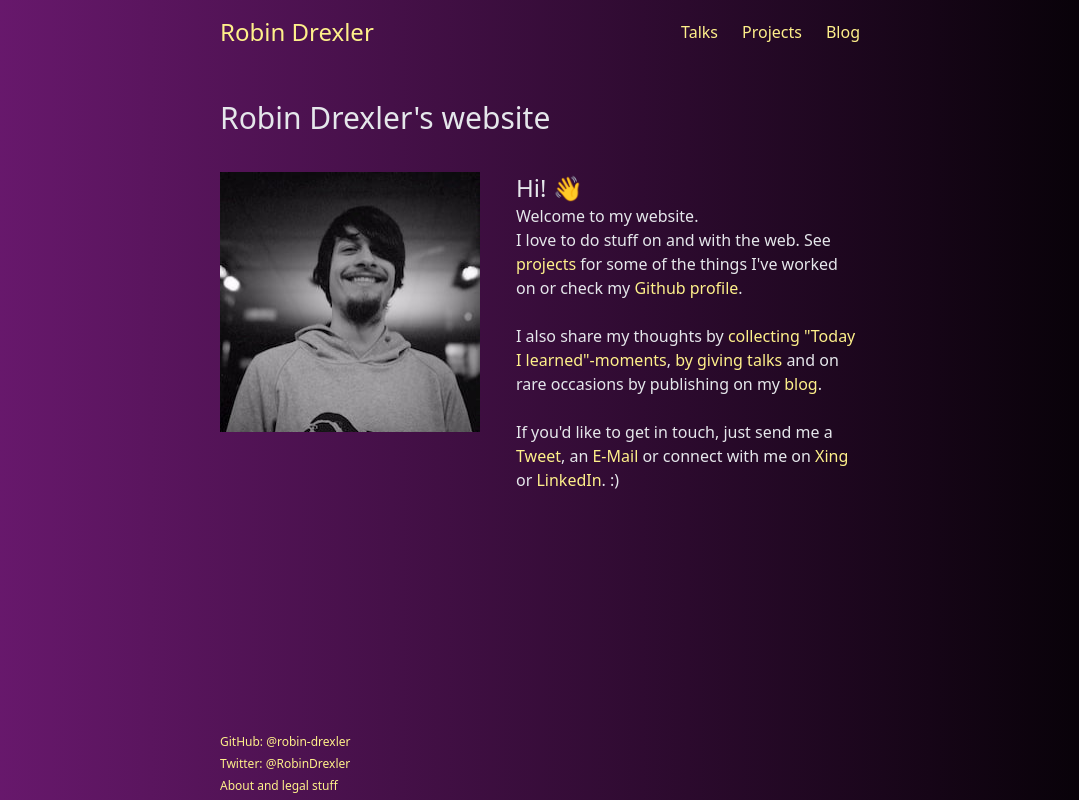
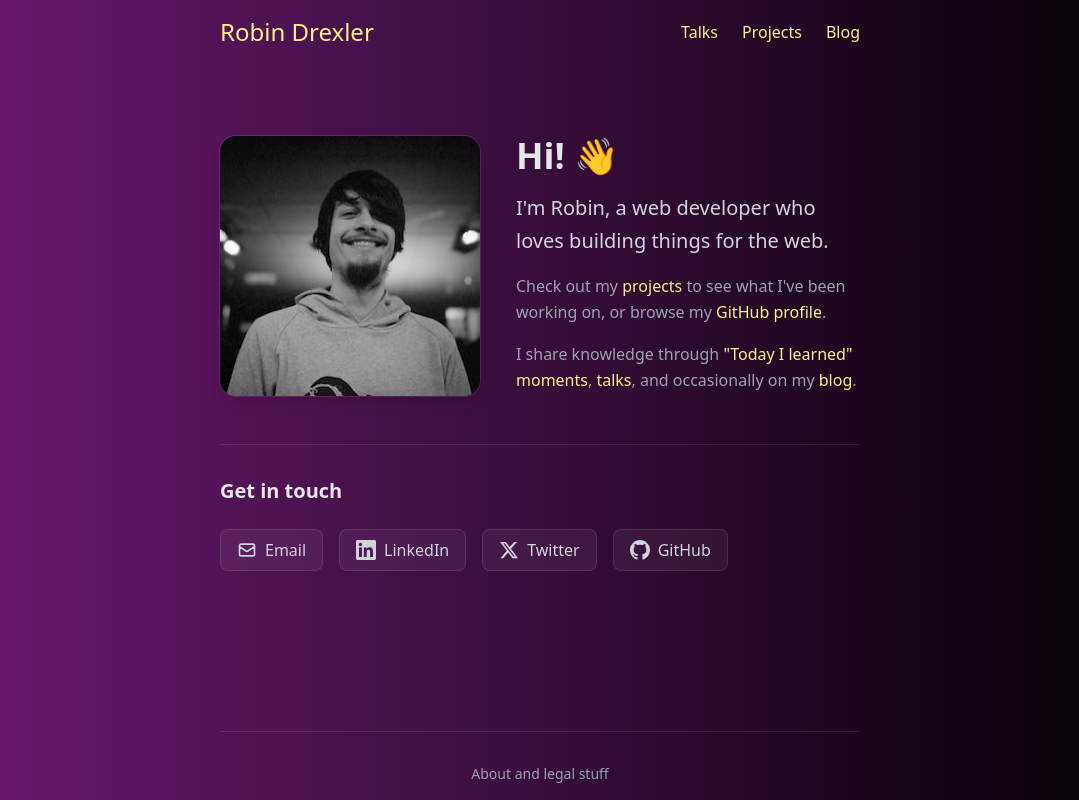
Before and after one commit to robin-drexler/robin-drexler.com-svelte, a SvelteKit app: page / in a window 1280 px wide. Shown: the whole page, without its empty margins (100-1179 px from the left). Built offline with nearby package versions, Linux system fonts and the light colour scheme.

Commit message:
improve design

```diff
--- a/src/app.css
+++ b/src/app.css
@@ -64,3 +64,57 @@ a:hover {
 ::view-transition-new(.link-title) {
 	animation: none;
 }
+
+/* Content card styles for markdown pages (talks, projects) */
+/* These mirror the ContentCard, CardTagline, CardFooter Svelte components */
+.content-card {
+	@apply rounded-2xl p-6 mb-6 border transition-colors;
+	background-color: rgba(255, 255, 255, 0.08);
+	border-color: rgba(255, 255, 255, 0.1);
+}
+
+.content-card:hover {
+	background-color: rgba(255, 255, 255, 0.1);
+	border-color: rgba(255, 255, 255, 0.15);
+}
+
+.content-card--highlight {
+	background: linear-gradient(135deg, rgba(255, 255, 255, 0.08), rgba(255, 200, 100, 0.1));
+}
+
+.content-card h2 {
+	@apply mt-0 mb-2 text-xl;
+}
+
+.content-card h3 {
+	@apply mt-4 mb-2 text-lg;
+}
+
+.content-card p {
+	@apply my-2;
+}
+
+.content-card ul {
+	@apply list-disc list-inside my-2 text-sm;
+}
+
+.content-card video,
+.content-card img {
+	@apply rounded-lg my-4 max-w-full;
+}
+
+.content-card .youtube-wrapper {
+	@apply mt-4 mb-4 justify-start;
+}
+
+.card-tagline {
+	@apply text-gray-300 mb-4 text-base leading-relaxed;
+}
+
+.card-footer {
+	@apply mt-4 pt-4 border-t border-gray-700/50;
+}
+
+.card-footer p {
+	@apply text-sm text-gray-400 my-0;
+}
--- a/src/lib/Footer.svelte
+++ b/src/lib/Footer.svelte
@@ -3,7 +3,14 @@
 </script>
 
 <ContentWrapper tag="footer">
-	<a class="block text-xs" href="https://github.com/robin-drexler">GitHub: @robin-drexler</a>
-	<a class="block text-xs my-1.5" href="https://twitter.com/robindrexler">Twitter: @RobinDrexler</a>
-	<a class="block text-xs my-1.5" href="/about">About and legal stuff</a>
+	<div class="border-t border-white/10 pt-8 pb-4">
+		<div class="flex items-center justify-center text-sm">
+			<a
+				class="flex items-center gap-2 text-gray-400 hover:text-yellow-200 transition-colors"
+				href="/about"
+			>
+				About and legal stuff
+			</a>
+		</div>
+	</div>
 </ContentWrapper>
--- a/src/routes/+page.svelte
+++ b/src/routes/+page.svelte
@@ -1,45 +1,93 @@
 <svelte:head>
 	<title>Robin Drexler's website</title>
 </svelte:head>
-<h1>Robin Drexler's website</h1>
 
-<div class="my-9 flex flex-wrap md:flex-nowrap gap-9">
+<div class="my-9 flex flex-wrap md:flex-nowrap gap-9 items-start">
+	<div class="shrink-0">
 		<img
 			src="/img/me_2019.jpg"
 			alt="Robin Drexler"
 			width="260"
 			height="260"
-		class="aspect-square max-h-[260px] max-w-[260px]"
+			class="aspect-square max-h-[260px] max-w-[260px] rounded-2xl shadow-lg ring-1 ring-white/10"
 		/>
-	<div>
-		<p class="text-2xl">Hi! <span style:view-transition-name="wave">👋</span></p>
-		<p>
-			Welcome to my website.<br />
-			I love to do stuff on and with the web. See
-			<a href="/projects/">projects</a>
-			for some of the things I've worked on or check&nbsp;my
-			<a href="https://github.com/robin-drexler/" title="https://github.com/robin-drexler/"
-				>Github profile</a
-			>.
-			<br /><br />
-			I also share my thoughts by
+	</div>
+	<div class="space-y-4">
+		<h1 class="text-4xl font-bold">
+			Hi! <span style:view-transition-name="wave">👋</span>
+		</h1>
+		<p class="text-xl text-gray-300 leading-relaxed">
+			I'm Robin, a web developer who loves building things for the web.
+		</p>
+		<p class="text-gray-400 leading-relaxed">
+			Check out my <a href="/projects/">projects</a> to see what I've been working on, or browse my
+			<a href="https://github.com/robin-drexler/" title="GitHub">GitHub profile</a>.
+		</p>
+		<p class="text-gray-400 leading-relaxed">
+			I share knowledge through
 			<a href="https://twitter.com/search?q=TIL%20from%3Arobindrexler&src=typd&f=live"
-				>collecting "Today I learned"-moments</a
-			>, <a href="/talks/">by giving talks</a> and on rare occasions by publishing on my
-			<a href="/blog/">blog</a>.
-
-			<br /><br />
-
-			If you'd like to get in touch,&nbsp;just send me a
-			<a href="https://twitter.com/RobinDrexler" title="https://twitter.com/RobinDrexler">Tweet</a>,
-			an
-			<a href="mailto:drexler.robin+frompage@gmail.com" title="drexler.robin+frompage@gmail.com"
-				>E-Mail</a
-			>
-			or connect with me on
-			<a href="https://www.xing.com/profile/Robin_Drexler">Xing</a>
-			or
-			<a href="https://www.linkedin.com/in/robin-drexler-10537133/">LinkedIn</a>. :)
+				>"Today I learned" moments</a
+			>,
+			<a href="/talks/">talks</a>, and occasionally on my <a href="/blog/">blog</a>.
 		</p>
 	</div>
 </div>
+
+<div class="mt-12 pt-8 border-t border-white/10">
+	<h2 class="text-xl font-semibold mb-6">Get in touch</h2>
+	<div class="flex flex-wrap gap-4">
+		<a
+			href="mailto:drexler.robin+frompage@gmail.com"
+			class="flex items-center gap-2 px-4 py-2 rounded-lg bg-white/5 hover:bg-white/10 border border-white/10 transition-colors text-gray-300 hover:text-white no-underline hover:no-underline"
+		>
+			<svg class="w-5 h-5" fill="none" stroke="currentColor" viewBox="0 0 24 24">
+				<path
+					stroke-linecap="round"
+					stroke-linejoin="round"
+					stroke-width="2"
+					d="M3 8l7.89 5.26a2 2 0 002.22 0L21 8M5 19h14a2 2 0 002-2V7a2 2 0 00-2-2H5a2 2 0 00-2 2v10a2 2 0 002 2z"
+				/>
+			</svg>
+			Email
+		</a>
+		<a
+			href="https://www.linkedin.com/in/robin-drexler-10537133/"
+			class="flex items-center gap-2 px-4 py-2 rounded-lg bg-white/5 hover:bg-white/10 border border-white/10 transition-colors text-gray-300 hover:text-white no-underline hover:no-underline"
+		>
+			<svg class="w-5 h-5" fill="currentColor" viewBox="0 0 24 24">
+				<path
+					d="M20.447 20.452h-3.554v-5.569c0-1.328-.027-3.037-1.852-3.037-1.853 0-2.136 1.445-2.136 2.939v5.667H9.351V9h3.414v1.561h.046c.477-.9 1.637-1.85 3.37-1.85 3.601 0 4.267 2.37 4.267 5.455v6.286zM5.337 7.433c-1.144 0-2.063-.926-2.063-2.065 0-1.138.92-2.063 2.063-2.063 1.14 0 2.064.925 2.064 2.063 0 1.139-.925 2.065-2.064 2.065zm1.782 13.019H3.555V9h3.564v11.452zM22.225 0H1.771C.792 0 0 .774 0 1.729v20.542C0 23.227.792 24 1.771 24h20.451C23.2 24 24 23.227 24 22.271V1.729C24 .774 23.2 0 22.222 0h.003z"
+				/>
+			</svg>
+			LinkedIn
+		</a>
+		<a
+			href="https://twitter.com/RobinDrexler"
+			class="flex items-center gap-2 px-4 py-2 rounded-lg bg-white/5 hover:bg-white/10 border border-white/10 transition-colors text-gray-300 hover:text-white no-underline hover:no-underline"
+		>
+			<svg class="w-5 h-5" fill="currentColor" viewBox="0 0 24 24">
+				<path
+					d="M18.244 2.25h3.308l-7.227 8.26 8.502 11.24H16.17l-5.214-6.817L4.99 21.75H1.68l7.73-8.835L1.254 2.25H8.08l4.713 6.231zm-1.161 17.52h1.833L7.084 4.126H5.117z"
+				/>
+			</svg>
+			Twitter
+		</a>
+		<a
+			href="https://github.com/robin-drexler"
+			class="flex items-center gap-2 px-4 py-2 rounded-lg bg-white/5 hover:bg-white/10 border border-white/10 transition-colors text-gray-300 hover:text-white no-underline hover:no-underline"
+		>
+			<svg class="w-5 h-5" fill="currentColor" viewBox="0 0 24 24">
+				<path
+					d="M12 0c-6.626 0-12 5.373-12 12 0 5.302 3.438 9.8 8.207 11.387.599.111.793-.261.793-.577v-2.234c-3.338.726-4.033-1.416-4.033-1.416-.546-1.387-1.333-1.756-1.333-1.756-1.089-.745.083-.729.083-.729 1.205.084 1.839 1.237 1.839 1.237 1.07 1.834 2.807 1.304 3.492.997.107-.775.418-1.305.762-1.604-2.665-.305-5.467-1.334-5.467-5.931 0-1.311.469-2.381 1.236-3.221-.124-.303-.535-1.524.117-3.176 0 0 1.008-.322 3.301 1.23.957-.266 1.983-.399 3.003-.404 1.02.005 2.047.138 3.006.404 2.291-1.552 3.297-1.23 3.297-1.23.653 1.653.242 2.874.118 3.176.77.84 1.235 1.911 1.235 3.221 0 4.609-2.807 5.624-5.479 5.921.43.372.823 1.102.823 2.222v3.293c0 .319.192.694.801.576 4.765-1.589 8.199-6.086 8.199-11.386 0-6.627-5.373-12-12-12z"
+				/>
+			</svg>
+			GitHub
+		</a>
+	</div>
+</div>
+
+<style>
+	a.no-underline:hover {
+		text-decoration: none;
+	}
+</style>
--- a/src/routes/[...data]/+page.svelte
+++ b/src/routes/[...data]/+page.svelte
@@ -39,6 +39,8 @@
 	/>
 </svelte:head>
 
+{#if data.post.attributes.layout === 'post'}
+	<div class="content-card">
 		<h1
 			style:view-transition-name={`link-title-${sanitizeId(data.post.attributes.permalink || '')}`}
 			style:view-transition-class="link-title"
@@ -62,6 +64,19 @@
 			<FormattedDate dateString={data.post.attributes.date} />
 		{/if}
 
-<div class="mt-9 post-body">
+		<div class="mt-6 post-body">
 			{@html body}
 		</div>
+	</div>
+{:else}
+	<h1
+		style:view-transition-name={`link-title-${sanitizeId(data.post.attributes.permalink || '')}`}
+		style:view-transition-class="link-title"
+	>
+		{data.post.attributes.title}
+	</h1>
+
+	<div class="mt-6 post-body">
+		{@html body}
+	</div>
+{/if}
--- a/src/routes/blog/+page.svelte
+++ b/src/routes/blog/+page.svelte
@@ -15,7 +15,7 @@
 <h1>Posts</h1>
 
 <div class="mt-9">
-	<ul>
+	<ul class="list-none">
 		{#each data.posts as post}
 			<PostItem {post} />
 		{/each}
--- a/src/routes/blog/_PostItem.svelte
+++ b/src/routes/blog/_PostItem.svelte
@@ -8,15 +8,15 @@
 </script>
 
 <li class="mt-8">
-	<div class="text-sm font-thin">
-		<FormattedDate dateString={post.attributes.date} />
-	</div>
 	<a
 		style:view-transition-name={`link-title-${sanitizeId(post.attributes.permalink || '')}`}
 		style:view-transition-class="link-title"
 		href={post.attributes.permalink}
-		class="text-xl"
+		class="text-xl font-semibold"
 	>
 		{post.attributes.title}
 	</a>
+	<div class="text-sm text-gray-400 mt-1">
+		<FormattedDate dateString={post.attributes.date} />
+	</div>
 </li>
```
Also changed, not shown: src/_pages/projects.md (+119 -92 lines), src/_pages/talks.md (+56 -22 lines). Lines whose indentation alone changed are shown as unchanged.
